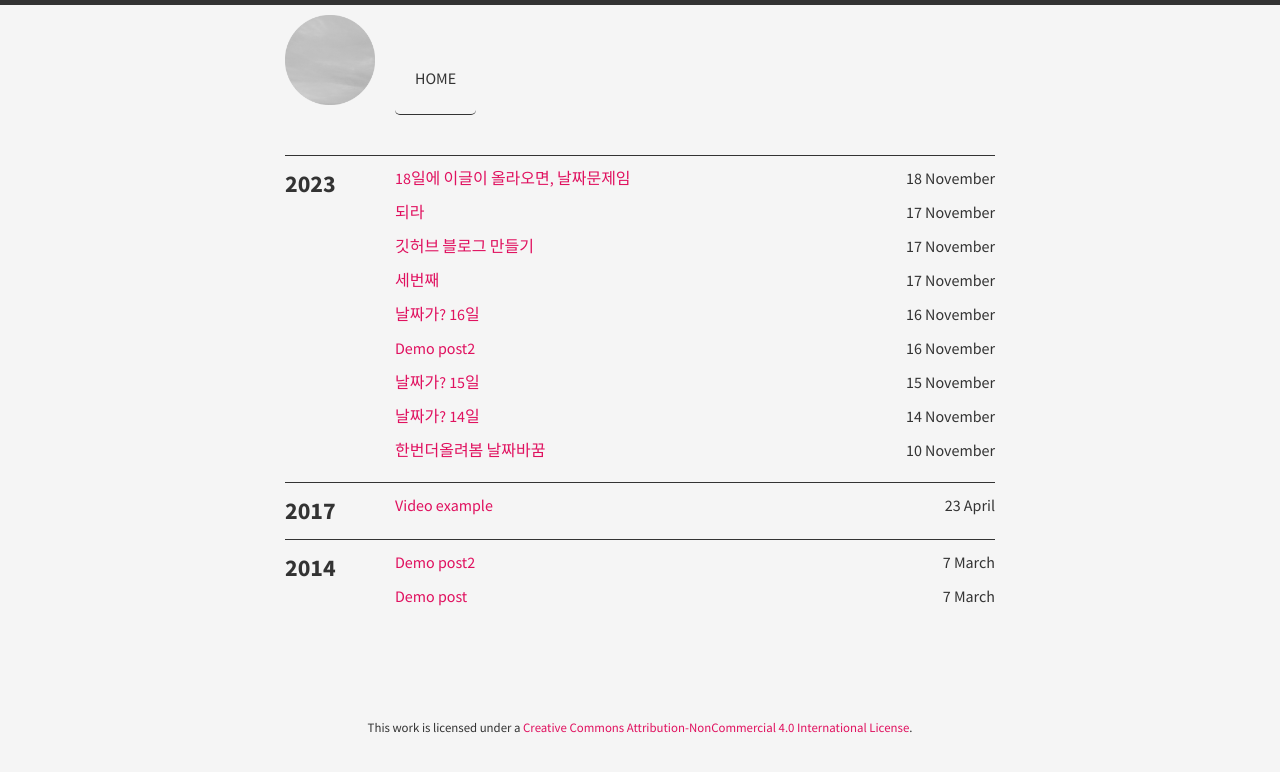
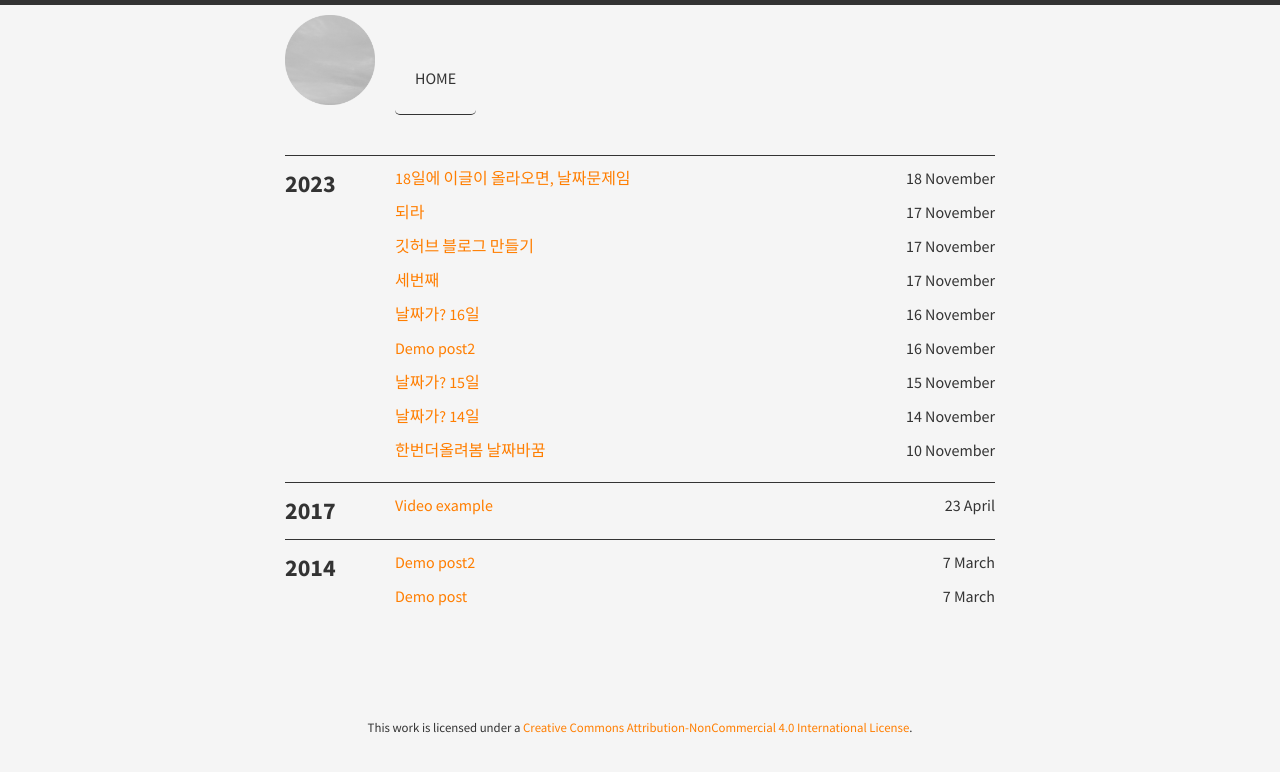
Before and after one commit to sangjjangit/sangjjangit.github.io, a Jekyll site: the page built from index.markdown, in a window 1280 px wide. Shown: the top 772 px of the page. Built offline with Jekyll 4.4.1, drawn with Linux system fonts in a browser that asks for light colours.

Commit message:
Update _config.yml

```diff
--- a/_config.yml
+++ b/_config.yml
@@ -12,4 +12,4 @@ baseurl:
 
 # Custom options:
 # color_scheme: azul|ruby|amber|avocado
-color_scheme: ruby
+color_scheme: amber
```
